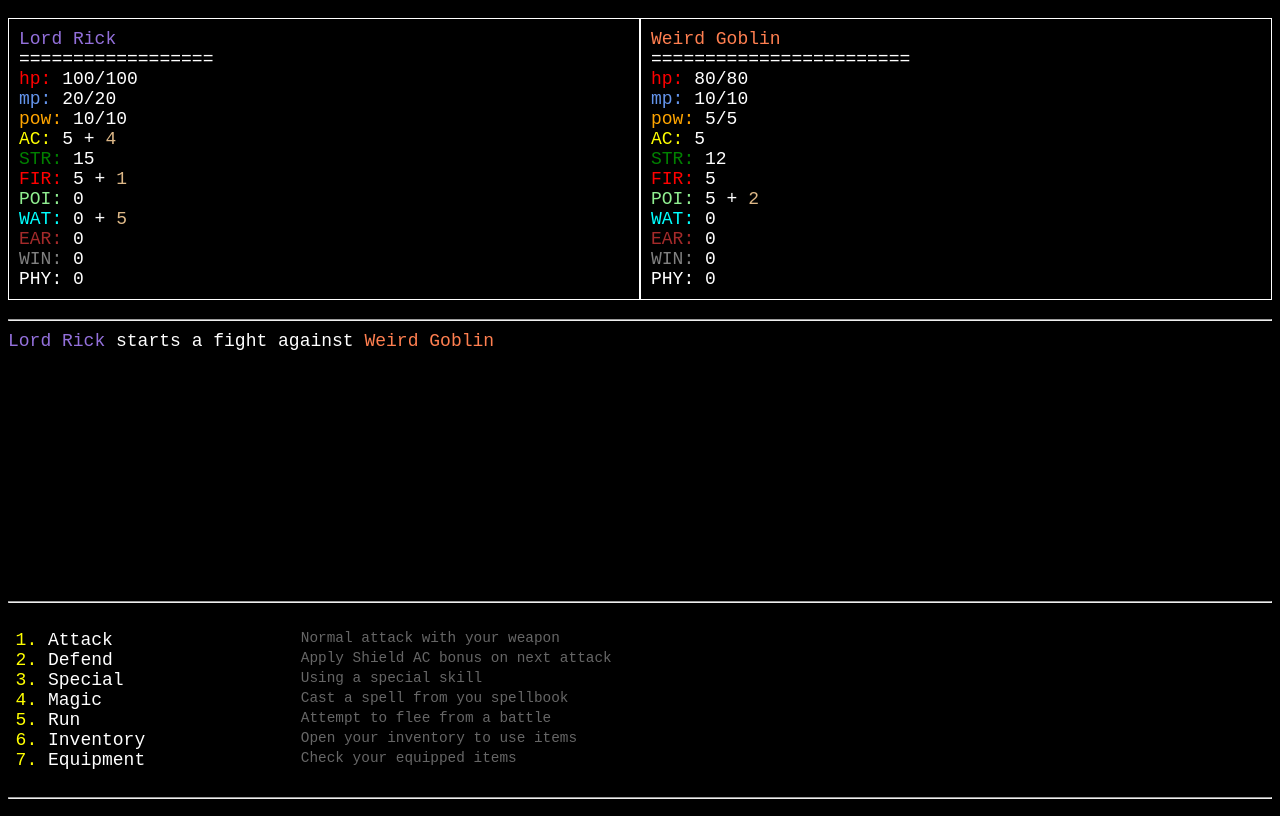
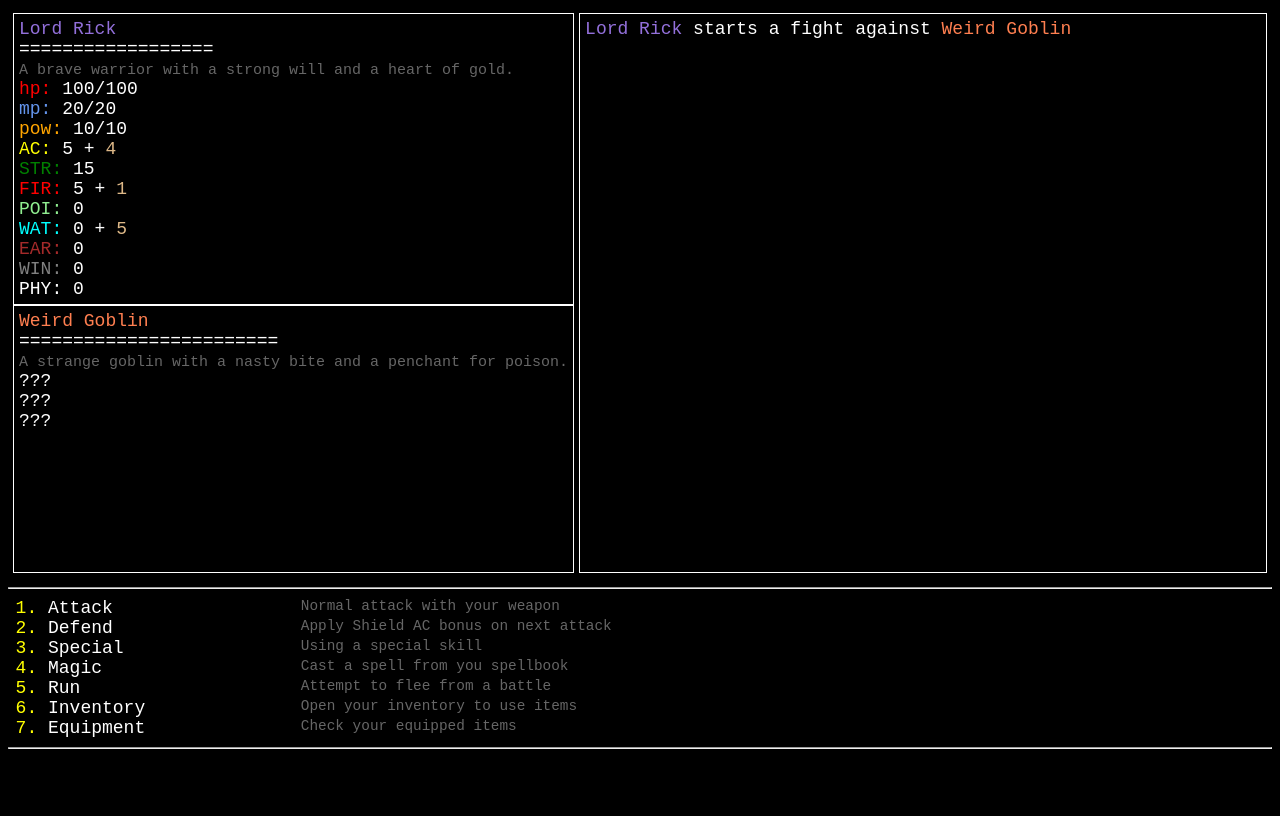
Before and after one commit to b4dr1ck/HtmlSandbox, a Vue app in the folder fight/: page / in a window 1280 px wide. Built offline with nearby package versions, Linux system fonts and the light colour scheme.

Commit message:
CHANGE: fight: AC resetten, Aufbau der GUI angepasst (wide-screen), description und identified bei actor eingebaut

```diff
--- a/fight/src/App.vue
+++ b/fight/src/App.vue
@@ -11,7 +11,7 @@ export default {
       log: [],
       basicCommands: ["Attack", "Defend", "Special", "Magic", "Run", "Inventory", "Equipment"],
       commands: [],
-      maxLogEntries: 10,
+      maxLogEntries: 26,
       colors: {
         player: "MediumPurple",
         enemy: "coral",
@@ -174,6 +174,9 @@ export default {
           this.defend("player");
         }
       }
+      // reset enemy ac after player attack
+      this.enemy.stats.AC.bon = 0;
+      this.applyBonStats("enemy");
 
       // Enemy Turn
       setTimeout(() => {
@@ -229,13 +232,15 @@ export default {
           }
         }
 
+        // reset player ac after attack
+        this.player.stats.AC.bon = 0;
+        this.applyBonStats("player");
+
         // cap the current stats to the base value
         this.normalizeStats("enemy");
 
         this.log.push("-".repeat(50));
       }, 1000);
-
-
     },
     useItem(name, actor) {
       const item = this[actor].items.find((item) => item.command === name);
@@ -392,6 +397,14 @@ export default {
       // name
       hudText.push(`${actorName}`);
       hudText.push("=".repeat(this[actor].name.length * 2));
+      hudText.push(`<small>[details]${this[actor].description}[/details]</small>` || "...");
+
+      // check if the actor is identified
+      if (!this[actor].identified) {
+        hudText.push("???\n???\n???");
+        return this.replaceColorTags(hudText).join("\n");
+      }
+
       for (const stat in this[actor]["stats"]) {
         // resistances
         if (stat === "resist") {
@@ -599,12 +612,13 @@ export default {
 
 <template>
   <div>
-    <div id="hud" class="flex">
-      <pre v-html="hudPlayer" id="player"></pre>
-      <pre v-html="hudEnemy" id="enemy"></pre>
+    <div id="wrapper" class="flex">
+      <div id="hud" class="column">
+        <pre v-html="hudPlayer" id="player"></pre>
+        <pre v-html="hudEnemy" id="enemy"></pre>
+      </div>
+      <pre v-html="logEntries.join('\n')" id="log"></pre>
     </div>
-    <hr />
-    <pre v-html="logEntries.join('\n')" id="log"></pre>
     <hr />
     <div class="flex">
       <ol id="commandList">
@@ -625,28 +639,54 @@ export default {
   color: white;
   font-family: monospace;
 }
+
 body {
   background-color: black;
   font-size: 18px;
+}
+
+#app {
+  height: 100vh;
+  width: 100%;
+}
+
+#wrapper {
+  height: 70vh;
+  padding: 5px;
+}
+
+pre {
+  padding: 0px;
+  margin: 0px;
 }
 .flex {
   display: flex;
   justify-content: flex-start;
 }
 
+.column {
+  display: flex;
+  flex-direction: column;
+}
+
 #hud pre {
+  border: 1px solid white;
+  padding: 5px;
+  height: 100%;
+}
+
+#log {
+  height: 100%;
   width: 100%;
   border: 1px solid white;
-  padding: 10px;
-}
-
-pre {
-  margin: 10px 0px 10px 0px;
-  padding: 0px;
+  box-sizing: border-box;
+  margin-left: 5px;
+  padding: 5px;
 }
 
 #commandList {
   width: 100%;
+  margin: 0px;
 }
 
 #commandList li::marker {
@@ -673,8 +713,4 @@ pre {
   padding-left: 10px;
   width: 80%;
 }
-
-#log {
-  height: 260px;
-}
 </style>
--- a/fight/src/enemy.js
+++ b/fight/src/enemy.js
@@ -1,8 +1,8 @@
 export const enemy = {
   name: "Weird Goblin",
-  conditions: [
-    /*{ name: "poisoned", duration: 3, stunned: false, damage: [{ type: "POI", value: 5 }] }*/
-  ],
+  description: "A strange goblin with a nasty bite and a penchant for poison.",
+  identified: false,
+  conditions: [],
   stats: {
     hp: { base: 80, current: 80, bon: 0 },
     mp: { base: 10, current: 10, bon: 0 },
--- a/fight/src/player.js
+++ b/fight/src/player.js
@@ -1,7 +1,7 @@
-import { effect } from "vue";
-
 export const player = {
   name: "Lord Rick",
+  description: "A brave warrior with a strong will and a heart of gold.",
+  identified: true,
   conditions: [
     /*{ name: "poisoned", duration: 3, stunned: false, damage: [{ type: "POI", value: 5 }] },
     { name: "iced", duration: 5, stunned: true, damage: [{ type: "WAT" }] },*/
```
